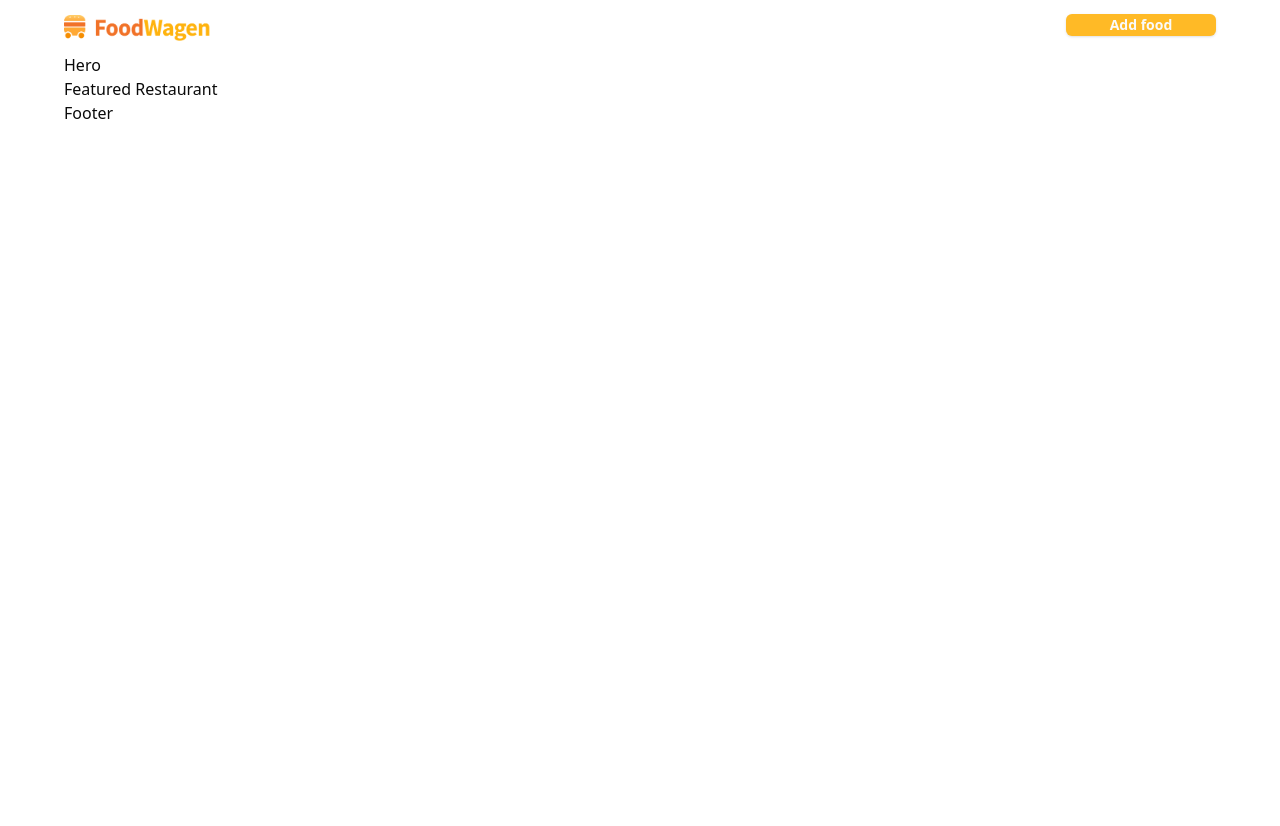
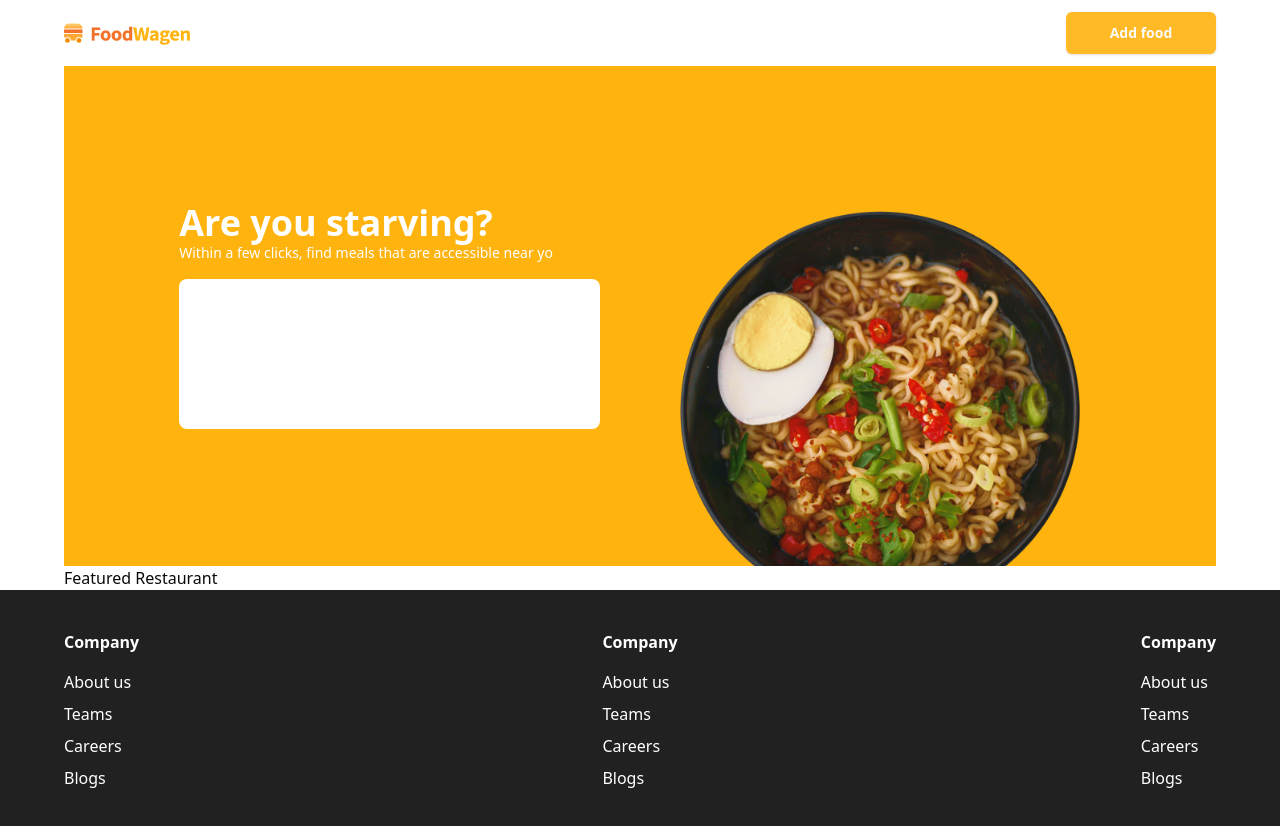
Before and after one commit to netnaho/A2SV_Frontend_Challenge, a Next.js app in the folder a2sv-interview-project/: page / in a window 1280 px wide. Shown: the top 826 px of the page. Before the commit the page ends 800 px from the top, so only its background shows below. Built offline with nearby package versions, Linux system fonts and the light colour scheme.

Commit message:
add components for SingleRestaurant, FeaturedRestaurants, Hero, and Footer; implement reusable Input and Dialog components

```diff
--- a/a2sv-interview-project/package.json
+++ b/a2sv-interview-project/package.json
@@ -9,6 +9,7 @@
     "lint": "next lint"
   },
   "dependencies": {
+    "@radix-ui/react-dialog": "^1.1.5",
     "@radix-ui/react-slot": "^1.1.1",
     "class-variance-authority": "^0.7.1",
     "clsx": "^2.1.1",
--- a/a2sv-interview-project/src/app/page.tsx
+++ b/a2sv-interview-project/src/app/page.tsx
@@ -1,5 +1,7 @@
 import Image from "next/image";
 import { Button } from "@/components/ui/button";
+import Hero from "@/components/Hero";
+import Footer from "@/components/Footer";
 
 export default function Home() {
   return (
@@ -7,23 +9,27 @@ export default function Home() {
       <div className="w-[90%] mx-auto">
         {/* Nav */}
         <header>
-          <nav className="flex justify-between py-3">
+          <nav className="flex justify-between items-center py-3">
             <div>
-              <Image src="/logo.png" alt="logo" width={150} height={150} />
+              <Image src="/logo.png" alt="logo" width={130} height={120} />
             </div>
             <div>
-              <Button className="bg-[#FFBA26] font-semibold w-[80px] h-[22px] md:w-[150px] md: text-center">
+              <Button className="bg-[#FFBA26] font-semibold w-[100px] h-[30px] md:w-[150px] md:h-[42px] text-center">
                 Add food
               </Button>
             </div>
           </nav>
         </header>
         {/* Hero */}
-        <div>Hero</div>
+        <div>
+          <Hero />
+        </div>
         {/* Featured Restaurants */}
         <div>Featured Restaurant</div>
-        {/* Footer */}
-        <div>Footer</div>
+      </div>
+      {/* Footer */}
+      <div>
+        <Footer />
       </div>
     </>
   );
--- /dev/null
+++ b/a2sv-interview-project/src/components/FeaturedRestaurants.tsx
@@ -0,0 +1,11 @@
+import React from 'react'
+
+const FeaturedRestaurants = () => {
+  return (
+    <div>
+
+    </div>
+  )
+}
+
+export default FeaturedRestaurants
--- /dev/null
+++ b/a2sv-interview-project/src/components/Footer.tsx
@@ -0,0 +1,40 @@
+import React from "react";
+
+const Footer = () => {
+  return (
+    <div className="bg-[#212121] py-10 ">
+      <div className="flex flex-col md:flex-row w-[90%] mx-auto justify-between items-center">
+        <div className="flex flex-col gap-y-4 text-white">
+          <h2 className="text-white font-semibold">Company</h2>
+          <div className="flex flex-col gap-y-2">
+            <ul>About us</ul>
+            <ul>Teams</ul>
+            <ul>Careers</ul>
+            <ul>Blogs</ul>
+          </div>
+        </div>
+        <div className="flex flex-col gap-y-4 text-white">
+          <h2 className="text-white font-semibold">Company</h2>
+          <div className="flex flex-col gap-y-2">
+            <ul>About us</ul>
+            <ul>Teams</ul>
+            <ul>Careers</ul>
+            <ul>Blogs</ul>
+          </div>
+        </div>
+        <div className="flex flex-col gap-y-4 text-white">
+          <h2 className="text-white font-semibold">Company</h2>
+          <div className="flex flex-col gap-y-2">
+            <ul>About us</ul>
+            <ul>Teams</ul>
+            <ul>Careers</ul>
+            <ul>Blogs</ul>
+          </div>
+        </div>
+      </div>
+      <div></div>
+    </div>
+  );
+};
+
+export default Footer;
--- /dev/null
+++ b/a2sv-interview-project/src/components/Hero.tsx
@@ -0,0 +1,37 @@
+import Image from "next/image";
+import React from "react";
+// import Image from "next/image";
+const Hero = () => {
+  return (
+    <>
+      <div className=" bg-[#FFB30E] h-[500px]">
+        <div className="flex flex-col overflow-hidden gap-20 relative md:flex-row justify-center items-center h-full w-[80%] mx-auto">
+          <div className="w-[50%] flex flex-col gap-y-4">
+            <div className="text-white">
+              <h1 className="text-4xl font-bold">Are you starving?</h1>
+              <p className="text-sm">
+                Within a few clicks, find meals that are accessible near yo
+              </p>
+            </div>
+            <div className="w-full h-[150px] rounded-lg bg-white">
+              <div></div>
+              <div></div>
+            </div>
+          </div>
+          {/* Image */}
+          <div className="w-[50%] relative bottom-0 right-0">
+            <Image
+              className="absolute -bottom-64 "
+              src="/Image Base.png"
+              alt="hero"
+              width={400}
+              height={400}
+            />
+          </div>
+        </div>
+      </div>
+    </>
+  );
+};
+
+export default Hero;
--- /dev/null
+++ b/a2sv-interview-project/src/components/SingleRestaurant.tsx
@@ -0,0 +1,9 @@
+import React from 'react'
+
+const SingleRestaurant = () => {
+  return (
+    <div>SingleRestaurant</div>
+  )
+}
+
+export default SingleRestaurant
--- /dev/null
+++ b/a2sv-interview-project/src/components/ui/dialog.tsx
@@ -0,0 +1,122 @@
+"use client"
+
+import * as React from "react"
+import * as DialogPrimitive from "@radix-ui/react-dialog"
+import { X } from "lucide-react"
+
+import { cn } from "@/lib/utils"
+
+const Dialog = DialogPrimitive.Root
+
+const DialogTrigger = DialogPrimitive.Trigger
+
+const DialogPortal = DialogPrimitive.Portal
+
+const DialogClose = DialogPrimitive.Close
+
+const DialogOverlay = React.forwardRef<
+  React.ElementRef<typeof DialogPrimitive.Overlay>,
+  React.ComponentPropsWithoutRef<typeof DialogPrimitive.Overlay>
+>(({ className, ...props }, ref) => (
+  <DialogPrimitive.Overlay
+    ref={ref}
+    className={cn(
+      "fixed inset-0 z-50 bg-black/80  data-[state=open]:animate-in data-[state=closed]:animate-out data-[state=closed]:fade-out-0 data-[state=open]:fade-in-0",
+      className
+    )}
+    {...props}
+  />
+))
+DialogOverlay.displayName = DialogPrimitive.Overlay.displayName
+
+const DialogContent = React.forwardRef<
+  React.ElementRef<typeof DialogPrimitive.Content>,
+  React.ComponentPropsWithoutRef<typeof DialogPrimitive.Content>
+>(({ className, children, ...props }, ref) => (
+  <DialogPortal>
+    <DialogOverlay />
+    <DialogPrimitive.Content
+      ref={ref}
+      className={cn(
+        "fixed left-[50%] top-[50%] z-50 grid w-full max-w-lg translate-x-[-50%] translate-y-[-50%] gap-4 border bg-background p-6 shadow-lg duration-200 data-[state=open]:animate-in data-[state=closed]:animate-out data-[state=closed]:fade-out-0 data-[state=open]:fade-in-0 data-[state=closed]:zoom-out-95 data-[state=open]:zoom-in-95 data-[state=closed]:slide-out-to-left-1/2 data-[state=closed]:slide-out-to-top-[48%] data-[state=open]:slide-in-from-left-1/2 data-[state=open]:slide-in-from-top-[48%] sm:rounded-lg",
+        className
+      )}
+      {...props}
+    >
+      {children}
+      <DialogPrimitive.Close className="absolute right-4 top-4 rounded-sm opacity-70 ring-offset-background transition-opacity hover:opacity-100 focus:outline-none focus:ring-2 focus:ring-ring focus:ring-offset-2 disabled:pointer-events-none data-[state=open]:bg-accent data-[state=open]:text-muted-foreground">
+        <X className="h-4 w-4" />
+        <span className="sr-only">Close</span>
+      </DialogPrimitive.Close>
+    </DialogPrimitive.Content>
+  </DialogPortal>
+))
+DialogContent.displayName = DialogPrimitive.Content.displayName
+
+const DialogHeader = ({
+  className,
+  ...props
+}: React.HTMLAttributes<HTMLDivElement>) => (
+  <div
+    className={cn(
+      "flex flex-col space-y-1.5 text-center sm:text-left",
+      className
+    )}
+    {...props}
+  />
+)
+DialogHeader.displayName = "DialogHeader"
+
+const DialogFooter = ({
+  className,
+  ...props
+}: React.HTMLAttributes<HTMLDivElement>) => (
+  <div
+    className={cn(
+      "flex flex-col-reverse sm:flex-row sm:justify-end sm:space-x-2",
+      className
+    )}
+    {...props}
+  />
+)
+DialogFooter.displayName = "DialogFooter"
+
+const DialogTitle = React.forwardRef<
+  React.ElementRef<typeof DialogPrimitive.Title>,
+  React.ComponentPropsWithoutRef<typeof DialogPrimitive.Title>
+>(({ className, ...props }, ref) => (
+  <DialogPrimitive.Title
+    ref={ref}
+    className={cn(
+      "text-lg font-semibold leading-none tracking-tight",
+      className
+    )}
+    {...props}
+  />
+))
+DialogTitle.displayName = DialogPrimitive.Title.displayName
+
+const DialogDescription = React.forwardRef<
+  React.ElementRef<typeof DialogPrimitive.Description>,
+  React.ComponentPropsWithoutRef<typeof DialogPrimitive.Description>
+>(({ className, ...props }, ref) => (
+  <DialogPrimitive.Description
+    ref={ref}
+    className={cn("text-sm text-muted-foreground", className)}
+    {...props}
+  />
+))
+DialogDescription.displayName = DialogPrimitive.Description.displayName
+
+export {
+  Dialog,
+  DialogPortal,
+  DialogOverlay,
+  DialogTrigger,
+  DialogClose,
+  DialogContent,
+  DialogHeader,
+  DialogFooter,
+  DialogTitle,
+  DialogDescription,
+}
--- /dev/null
+++ b/a2sv-interview-project/src/components/ui/input.tsx
@@ -0,0 +1,22 @@
+import * as React from "react"
+
+import { cn } from "@/lib/utils"
+
+const Input = React.forwardRef<HTMLInputElement, React.ComponentProps<"input">>(
+  ({ className, type, ...props }, ref) => {
+    return (
+      <input
+        type={type}
+        className={cn(
+          "flex h-9 w-full rounded-md border border-input bg-transparent px-3 py-1 text-base shadow-sm transition-colors file:border-0 file:bg-transparent file:text-sm file:font-medium file:text-foreground placeholder:text-muted-foreground focus-visible:outline-none focus-visible:ring-1 focus-visible:ring-ring disabled:cursor-not-allowed disabled:opacity-50 md:text-sm",
+          className
+        )}
+        ref={ref}
+        {...props}
+      />
+    )
+  }
+)
+Input.displayName = "Input"
+
+export { Input }
```
Also changed, not shown: a2sv-interview-project/public/Image Base.png (added), 1 other file (tests, documents, lock files or other folders).
